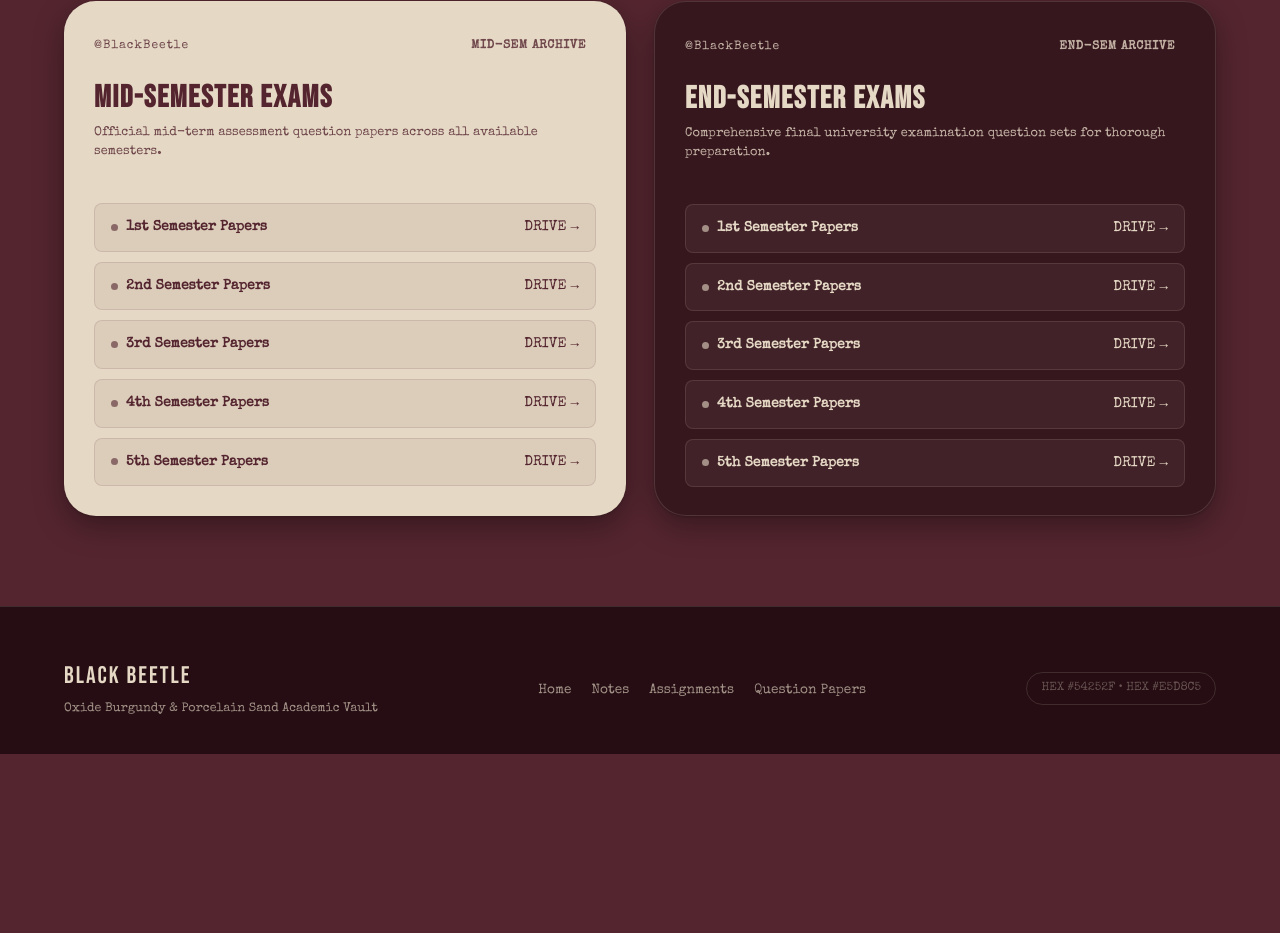
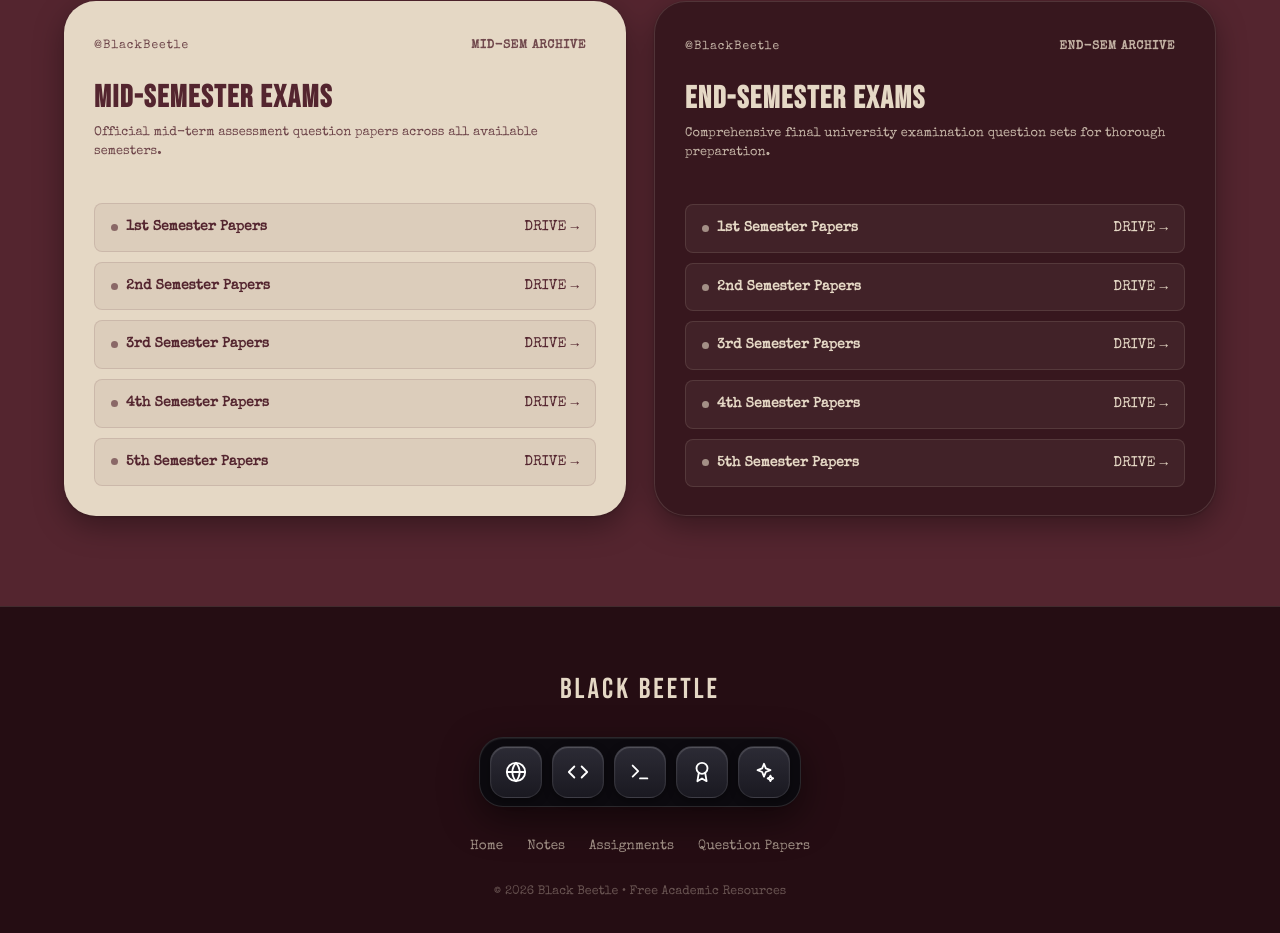
Before and after one commit to anshu706/Black-Beetle, a plain HTML site: page index.html in a window 1280 px wide. Shown: the part 3230-4163 px from the top of the page. Before the commit the page ends 3984 px from the top, so only its background shows below. Drawn offline with nearby package versions, Linux system fonts and the light colour scheme; a web font is replaced by a local one.

Commit message:
feat: center footer, remove color metadata pills, and add accessible icon navigation dock bar

```diff
--- a/index.html
+++ b/index.html
@@ -763,43 +763,108 @@
        ══════════════════════════════════════════════════════════════ */
     footer {
       border-top: 1px solid var(--border-light);
-      padding: 50px 0 35px;
+      padding: 60px 0 45px;
       background-color: var(--oxide-burgundy-deep);
       position: relative;
       z-index: 1;
-    }
-
-    .footer-inner {
-      display: flex;
-      justify-content: space-between;
-      align-items: center;
-      flex-wrap: wrap;
-      gap: 20px;
-    }
-
-    .footer-left-brand {
+      text-align: center;
+    }
+
+    .footer-centered {
       display: flex;
       flex-direction: column;
-      gap: 4px;
+      align-items: center;
+      justify-content: center;
+      gap: 24px;
     }
 
     .footer-brand-title {
       font-family: var(--font-display);
-      font-size: 1.5rem;
-      letter-spacing: 2px;
+      font-size: 1.8rem;
+      letter-spacing: 3px;
       color: var(--porcelain-sand);
-    }
-
-    .footer-brand-sub {
+      text-transform: uppercase;
+    }
+
+    /* Icon Dock Container (Exact match to Image 3) */
+    .footer-icon-dock {
+      display: inline-flex;
+      align-items: center;
+      gap: 10px;
+      background-color: #0c0a0f;
+      border: 1px solid rgba(255, 255, 255, 0.12);
+      border-radius: 24px;
+      padding: 8px 10px;
+      box-shadow: 0 12px 36px rgba(0, 0, 0, 0.5), inset 0 1px 1px rgba(255, 255, 255, 0.08);
+      position: relative;
+    }
+
+    /* Individual Button Box in Dock */
+    .dock-box-btn {
+      width: 52px;
+      height: 52px;
+      border-radius: 16px;
+      background: linear-gradient(180deg, #2c2b35 0%, #1a1921 100%);
+      border: 1px solid rgba(255, 255, 255, 0.09);
+      box-shadow: inset 0 1px 1px rgba(255, 255, 255, 0.2), 0 3px 8px rgba(0, 0, 0, 0.35);
+      display: flex;
+      align-items: center;
+      justify-content: center;
+      color: #ffffff;
+      text-decoration: none;
+      position: relative;
+      cursor: pointer;
+      transition: transform 0.25s cubic-bezier(0.34, 1.56, 0.64, 1), background 0.2s, box-shadow 0.2s, border-color 0.2s;
+    }
+
+    .dock-box-btn:hover {
+      transform: translateY(-4px) scale(1.08);
+      background: linear-gradient(180deg, #3d3b48 0%, #252430 100%);
+      border-color: rgba(229, 216, 197, 0.4);
+      box-shadow: 0 10px 22px rgba(0, 0, 0, 0.5), inset 0 1px 1px rgba(255, 255, 255, 0.3);
+      color: #ffffff;
+    }
+
+    .dock-box-btn:focus-visible {
+      outline: 2px solid var(--porcelain-sand);
+      outline-offset: 3px;
+    }
+
+    /* Accessible Tooltip on Hover */
+    .dock-box-btn::before {
+      content: attr(data-tooltip);
+      position: absolute;
+      bottom: calc(100% + 10px);
+      left: 50%;
+      transform: translateX(-50%) translateY(4px);
+      background: rgba(14, 12, 16, 0.95);
+      border: 1px solid var(--border-light);
+      color: var(--porcelain-sand);
       font-family: var(--font-typewriter);
-      font-size: 0.78rem;
-      color: var(--text-muted);
+      font-size: 0.72rem;
+      letter-spacing: 0.5px;
+      padding: 4px 10px;
+      border-radius: 6px;
+      white-space: nowrap;
+      pointer-events: none;
+      opacity: 0;
+      transition: all 0.2s ease;
+      box-shadow: 0 4px 12px rgba(0,0,0,0.4);
+      z-index: 10;
+    }
+
+    .dock-box-btn:hover::before,
+    .dock-box-btn:focus-visible::before {
+      opacity: 1;
+      transform: translateX(-50%) translateY(0);
     }
 
     .footer-nav-links {
       display: flex;
-      gap: 20px;
+      gap: 24px;
       list-style: none;
+      justify-content: center;
+      flex-wrap: wrap;
     }
 
     .footer-nav-link {
@@ -814,12 +879,9 @@
       color: var(--porcelain-sand);
     }
 
-    .footer-meta-pill {
+    .footer-copy-text {
       font-family: var(--font-typewriter);
-      font-size: 0.75rem;
-      padding: 6px 14px;
-      border-radius: 100px;
-      border: 1px solid var(--border-light);
+      font-size: 0.78rem;
       color: var(--text-faint);
     }
 
@@ -884,12 +946,22 @@
         font-size: 2.2rem;
       }
 
-      .footer-inner {
-        flex-direction: column;
-        align-items: flex-start;
+      .footer-icon-dock {
+        padding: 6px 8px;
+        gap: 6px;
+      }
+      .dock-box-btn {
+        width: 44px;
+        height: 44px;
+        border-radius: 13px;
+      }
+      .dock-box-btn svg {
+        width: 18px;
+        height: 18px;
       }
       .footer-nav-links {
         flex-wrap: wrap;
+        gap: 16px;
       }
     }
   </style>
@@ -1400,11 +1472,47 @@
        FOOTER
        ══════════════════════════════════════════════════════════════ -->
   <footer>
-    <div class="container footer-inner">
-      <div class="footer-left-brand">
-        <div class="footer-brand-title">BLACK BEETLE</div>
-        <div class="footer-brand-sub">Oxide Burgundy &amp; Porcelain Sand Academic Vault</div>
-      </div>
+    <div class="container footer-centered">
+      <div class="footer-brand-title">BLACK BEETLE</div>
+
+      <!-- Centered Icon Navigation Dock (from Image 3) -->
+      <nav class="footer-icon-dock" aria-label="Quick resource navigation">
+        <a href="#home" class="dock-box-btn" aria-label="Home" data-tooltip="Home">
+          <svg viewBox="0 0 24 24" width="22" height="22" fill="none" stroke="currentColor" stroke-width="2" stroke-linecap="round" stroke-linejoin="round">
+            <circle cx="12" cy="12" r="10"/>
+            <line x1="2" y1="12" x2="22" y2="12"/>
+            <path d="M12 2a15.3 15.3 0 0 1 4 10 15.3 15.3 0 0 1-4 10 15.3 15.3 0 0 1-4-10 15.3 15.3 0 0 1 4-10z"/>
+          </svg>
+        </a>
+
+        <a href="#notes" class="dock-box-btn" aria-label="Semester Notes" data-tooltip="Notes">
+          <svg viewBox="0 0 24 24" width="22" height="22" fill="none" stroke="currentColor" stroke-width="2" stroke-linecap="round" stroke-linejoin="round">
+            <polyline points="16 18 22 12 16 6"/>
+            <polyline points="8 6 2 12 8 18"/>
+          </svg>
+        </a>
+
+        <a href="#assignments" class="dock-box-btn" aria-label="Coursework Assignments" data-tooltip="Assignments">
+          <svg viewBox="0 0 24 24" width="22" height="22" fill="none" stroke="currentColor" stroke-width="2" stroke-linecap="round" stroke-linejoin="round">
+            <polyline points="4 17 10 11 4 5"/>
+            <line x1="12" y1="19" x2="20" y2="19"/>
+          </svg>
+        </a>
+
+        <a href="#papers" class="dock-box-btn" aria-label="Question Papers" data-tooltip="Exam Papers">
+          <svg viewBox="0 0 24 24" width="22" height="22" fill="none" stroke="currentColor" stroke-width="2" stroke-linecap="round" stroke-linejoin="round">
+            <circle cx="12" cy="8" r="6"/>
+            <path d="M15.477 12.89L17 22l-5-3-5 3 1.523-9.11"/>
+          </svg>
+        </a>
+
+        <a href="https://github.com/anshu706/Black-Beetle" target="_blank" rel="noopener noreferrer" class="dock-box-btn" aria-label="GitHub Repository" data-tooltip="GitHub">
+          <svg viewBox="0 0 24 24" width="22" height="22" fill="none" stroke="currentColor" stroke-width="2" stroke-linecap="round" stroke-linejoin="round">
+            <path d="M12 3l2 5 5 2-5 2-2 5-2-5-5-2 5-2 2-5z"/>
+            <path d="M19 16l1 2 2 1-2 1-1 2-1-2-2-1 2-1 1-2z"/>
+          </svg>
+        </a>
+      </nav>
 
       <ul class="footer-nav-links">
         <li><a href="#home" class="footer-nav-link">Home</a></li>
@@ -1413,8 +1521,8 @@
         <li><a href="#papers" class="footer-nav-link">Question Papers</a></li>
       </ul>
 
-      <div class="footer-meta-pill">
-        HEX #54252F &bull; HEX #E5D8C5
+      <div class="footer-copy-text">
+        &copy; 2026 Black Beetle &bull; Free Academic Resources
       </div>
     </div>
   </footer>
```
